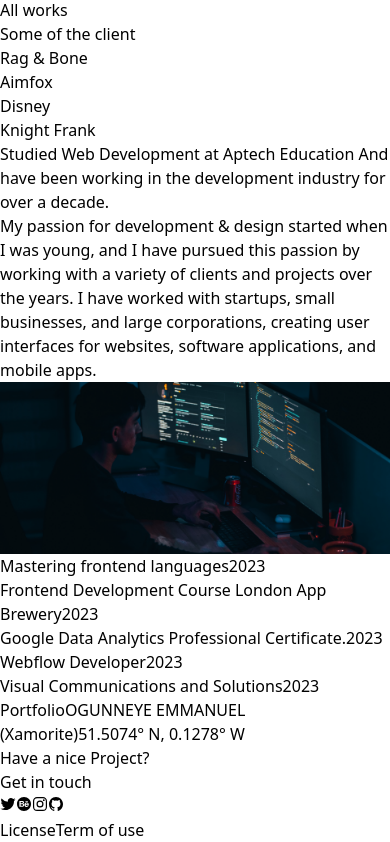
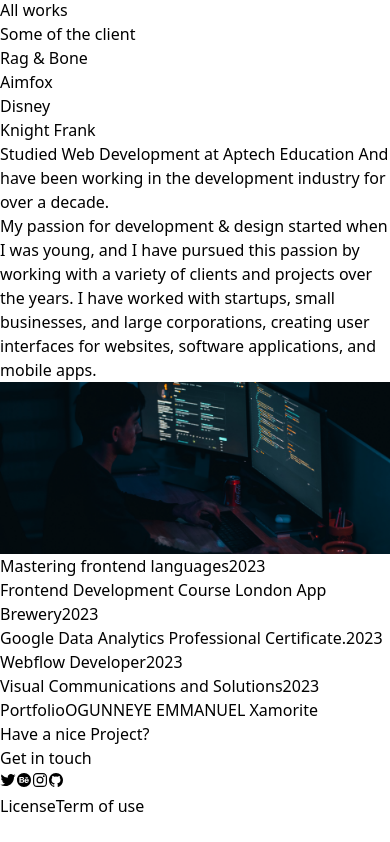
Before and after one commit to xamorite/Xamorite.com, a React (Vite) app: page / in a window 390 px wide. Shown: the part 1782-2624 px from the top of the page. After the commit the page ends 2600 px from the top, so only its background shows below. Built offline with nearby package versions, Linux system fonts and the light colour scheme.

Commit message:
complete mobile hopefully

```diff
--- a/src/components/Footer.jsx
+++ b/src/components/Footer.jsx
@@ -11,8 +11,8 @@ function Footer() {
     <div className='bg-black text-white flex flex-col px-5 lg:px-10 space-y-5 py-7'>
       <div className='flex justify-between  items-center py-3'>
         <span className="text-sm md:text-md">Portfolio</span>
-        <span className="text-sm md:text-md">OGUNNEYE EMMANUEL (Xamorite)</span>
-        <span className="text-sm md:text-md">51.5074° N, 0.1278° W</span>
+        <span className="text-sm md:text-md">OGUNNEYE EMMANUEL </span>
+        <span className="text-sm md:text-md">Xamorite</span>
       </div>
       <div className="flex flex-col justify-center items-center">
         <p className="text-gray-400 ">Have a nice Project?</p>
```
